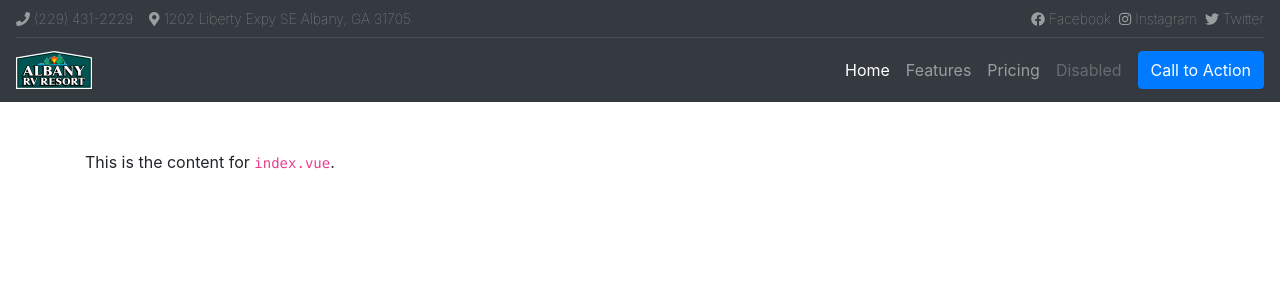
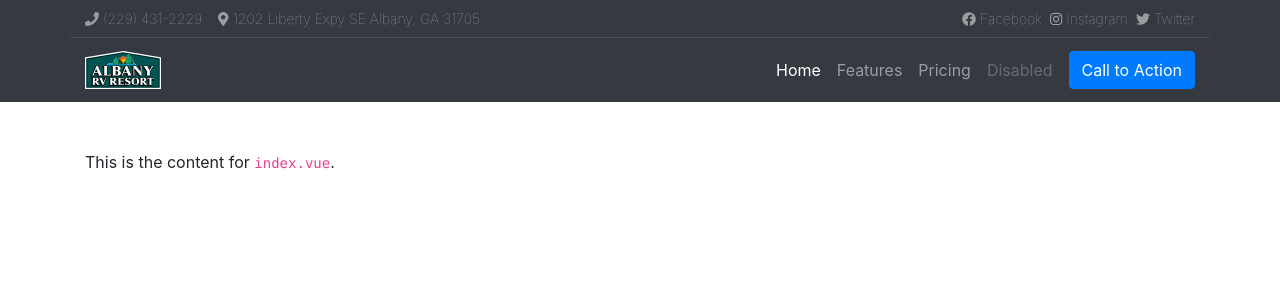
Before and after one commit to brandonptucker/albanyrvresort.com, a Nuxt app: page / in a window 1280 px wide. Shown: the top 300 px of the page. Built offline with nearby package versions, Linux system fonts and the light colour scheme.

Commit message:
Add containers to header and navbar

```diff
--- a/components/AppHeader.vue
+++ b/components/AppHeader.vue
@@ -1,6 +1,6 @@
 <template>
   <header class="bg-dark">
-    <div class="d-flex flex-column flex-md-row mx-3 pt-2">
+    <div class="container d-flex flex-column flex-md-row pt-2">
       <a
         class="mr-3 mb-1"
         href="#"><font-awesome-icon icon="phone" /> (229) 431-2229</a>
--- a/components/Navbar.vue
+++ b/components/Navbar.vue
@@ -1,5 +1,6 @@
 <template>
   <nav class="navbar sticky-top navbar-expand-md navbar-dark bg-dark">
+    <div class="container">
       <a
         class="navbar-brand mr-auto"
         href="#"><img src="~/assets/logo.png"></a>
@@ -37,5 +38,6 @@
           class="btn btn-primary d-none d-md-block"
           href="#">Call to Action</a>
       </div>
+    </div>
   </nav>
 </template>
```
Lines whose indentation alone changed are shown as unchanged.
